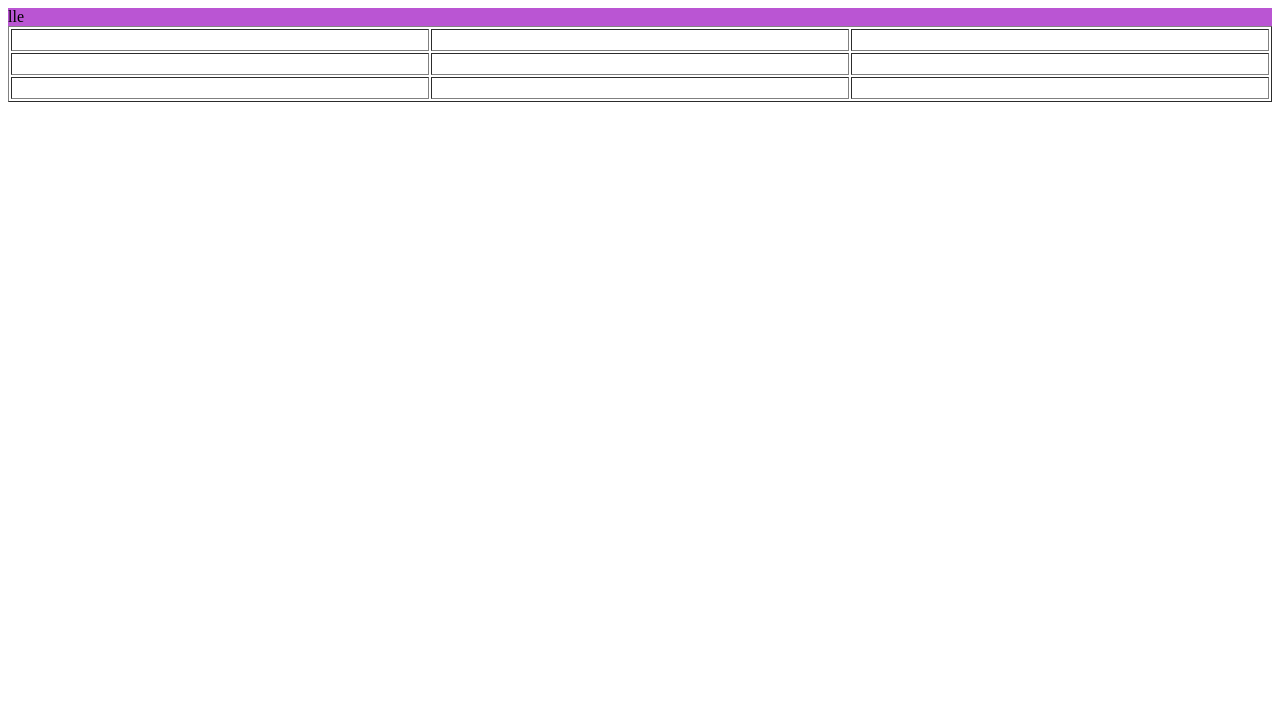
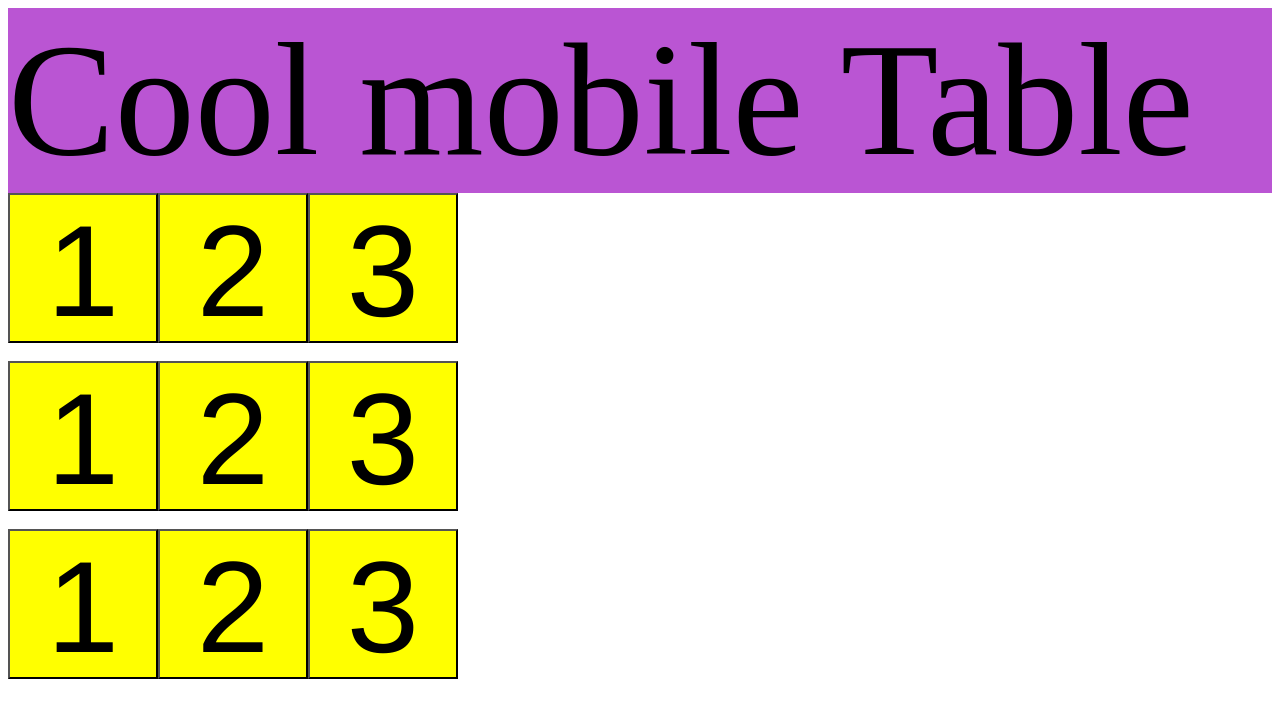
Before and after one commit to jlarsen9/grids2, a plain HTML site: page index.html in a window 1280 px wide. Drawn offline with Linux system fonts and the light colour scheme.

Commit message:
Built a 3 x 3

```diff
--- a/index.html
+++ b/index.html
@@ -1,25 +1,9 @@
 <html>
 
 <body>
-    <div>lle</div>
+    <div id="title">Cool mobile Table</div>
     <!-- Leave this grid here -->
-    <table width="100%" border="1">
-        <tr>
-            <td>&nbsp;</td>
-            <td>&nbsp;</td>
-            <td>&nbsp;</td>
-        </tr>
-        <tr>
-            <td>&nbsp;</td>
-            <td>&nbsp;</td>
-            <td>&nbsp;</td>
-        </tr>
-        <tr>
-            <td>&nbsp;</td>
-            <td>&nbsp;</td>
-            <td>&nbsp;</td>
-        </tr>
-    </table>
+
     <!-- InIsneserr tyour dynamic grid below with javascript-->
     <div id="jenny-grid"></div>
 </body>
--- a/script.js
+++ b/script.js
@@ -1,3 +1,16 @@
-console.log("hello world")
-console.log("coding is fun yayyy")
-console.log("lemmons")
+function createButtonRow(numButtons) {
+    var row = ""
+    for (var i = 1; i <= numButtons; i++) {
+        button = "<button>" + i + "</button>"
+        row = row + button
+    }
+    var contentDiv = document.getElementById("jenny-grid")
+    contentDiv.innerHTML += row + "<br></br>"
+}
+
+var numRows = 3
+var numColumns = 3
+
+for (var i = 1; i <= numRows; i++) {
+    createButtonRow(numColumns)
+}
--- a/style.css
+++ b/style.css
@@ -1,3 +1,21 @@
-div {
+#title {
+    font-size: 160px;
     background-color: mediumorchid;
 }
+
+td {
+    font-size: 100px;
+}
+
+button {
+    width: 150px;
+    height: 150px;
+    background-color: yellow;
+    border-color:black;
+    font-size: 130px;
+    font-family: 'Franklin Gothic Medium', 'Arial Narrow', Arial, sans-serif;
+}
+
+button:active {
+    background: red;
+}
```
Also changed, not shown: 1 other file.
